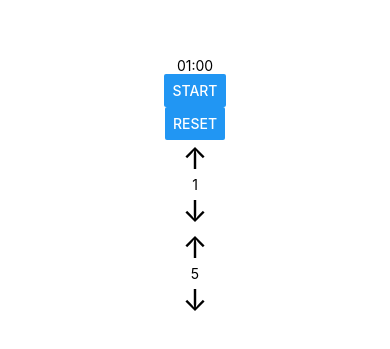
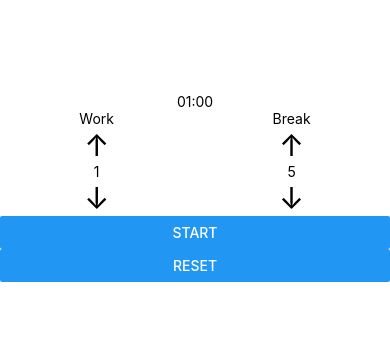
Before and after one commit to apratt957/pomodoro, a React Native app: screen / in a window 390 px wide. Shown: the part 235-584 px from the top of the page. Built offline with nearby package versions, Linux system fonts and the light colour scheme.

Commit message:
formatting work wowwww flexbox will i ever understand you

```diff
--- a/App.js
+++ b/App.js
@@ -50,11 +50,6 @@ export default function App() {
   return (
     <View style={styles.container}>
       <Timer time={time} />
-      <Button
-        title={active ? 'Pause' : 'Start'}
-        onPress={() => activeSwitch()}
-      />
-      <Button title="Reset" onPress={() => resetTime()} />
       <TimeAdjusters
         sessionVal={sessionVal}
         breakVal={breakVal}
@@ -63,6 +58,11 @@ export default function App() {
         incrementBreakTime={incrementBreakTime}
         decrementBreakTime={decrementBreakTime}
       />
+      <Button
+        title={active ? 'Pause' : 'Start'}
+        onPress={() => activeSwitch()}
+      />
+      <Button title="Reset" onPress={() => resetTime()} />
     </View>
   );
 }
@@ -71,7 +71,7 @@ const styles = StyleSheet.create({
   container: {
     flex: 1,
     backgroundColor: '#fff',
-    alignItems: 'center',
+    // alignItems: 'center',
     justifyContent: 'center',
   },
 });
--- a/components/TimeAdjusters.js
+++ b/components/TimeAdjusters.js
@@ -11,7 +11,9 @@ export default function TimeAdjusters({
   decrementBreakTime,
 }) {
   return (
-    <React.Fragment>
+    <View style={styles.container}>
+      <View style={styles.controls}>
+        <Text>Work</Text>
         <TouchableHighlight onPress={() => incrementSessionTime()}>
           <View>
             <Text style={{ fontSize: 30 }}>&#8593;</Text>
@@ -23,6 +25,9 @@ export default function TimeAdjusters({
             <Text style={{ fontSize: 30 }}>&#8595;</Text>
           </View>
         </TouchableHighlight>
+      </View>
+      <View style={styles.controls}>
+        <Text>Break</Text>
         <TouchableHighlight onPress={() => incrementBreakTime()}>
           <View>
             <Text style={{ fontSize: 30 }}>&#8593;</Text>
@@ -34,6 +39,18 @@ export default function TimeAdjusters({
             <Text style={{ fontSize: 30 }}>&#8595;</Text>
           </View>
         </TouchableHighlight>
-    </React.Fragment>
+      </View>
+    </View>
   );
 }
+
+const styles = StyleSheet.create({
+  container: {
+    display: 'flex',
+    flexDirection: 'row',
+    justifyContent: 'space-around',
+  },
+  controls: {
+    alignItems: 'center',
+  },
+});
--- a/components/Timer.js
+++ b/components/Timer.js
@@ -1,11 +1,22 @@
 import React, { useEffect, useState } from 'react';
-import { StyleSheet, Text } from 'react-native';
+import { StyleSheet, Text, View } from 'react-native';
 import moment from 'moment';
 
 export default function Timer({ time }) {
   return (
-    <Text>
-      {moment.utc(moment.duration(time, 'ms').asMilliseconds()).format('mm:ss')}
-    </Text>
+    <View style={styles.container}>
+      <Text>
+        {moment
+          .utc(moment.duration(time, 'ms').asMilliseconds())
+          .format('mm:ss')}
+      </Text>
+    </View>
   );
 }
+
+const styles = StyleSheet.create({
+  container: {
+    display: 'flex',
+    alignItems: 'center',
+  },
+});
```
Lines whose indentation alone changed are shown as unchanged.
